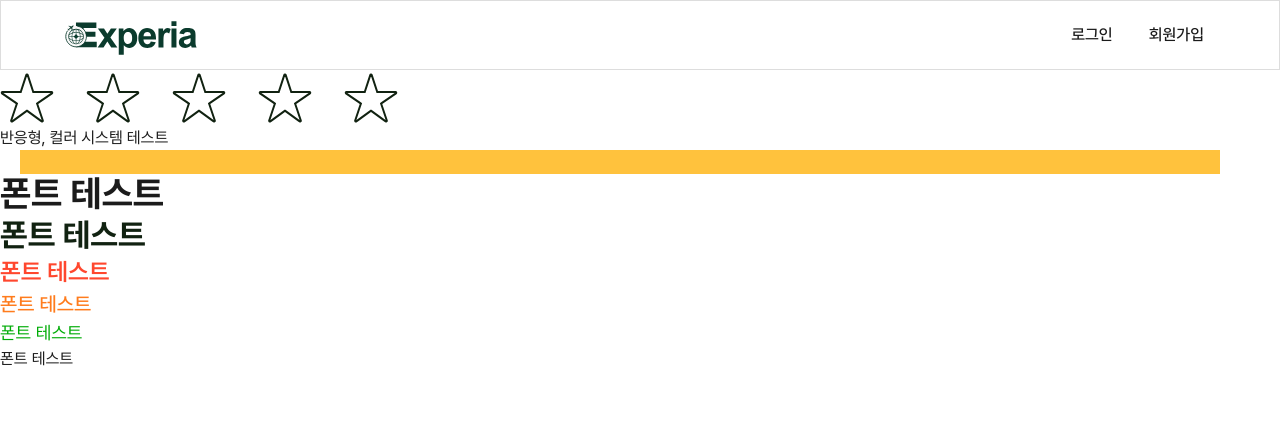
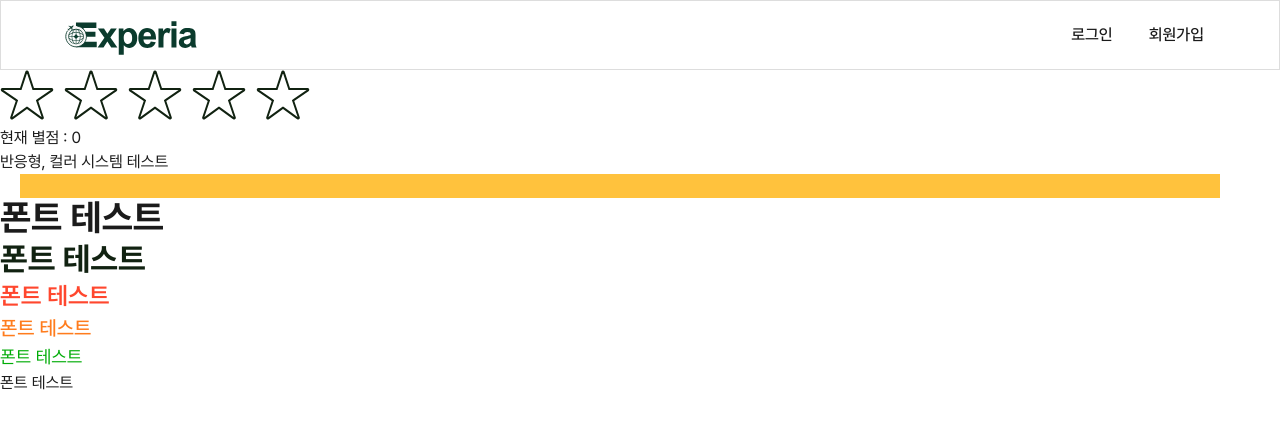
Before and after one commit to CODEIT-FE16-PART4-6/FINAL, a Next.js app: page / in a window 1280 px wide. Shown: the top 428 px of the page. Built offline with nearby package versions, Linux system fonts and the light colour scheme.

Commit message:
feat : 별점 컴포넌트 구현. 외부로 값 이용 체크.

```diff
--- a/src/app/page.tsx
+++ b/src/app/page.tsx
@@ -1,10 +1,16 @@
+'use client';
+
 import { StarRating } from '@/components/StarRating';
+import { useState } from 'react';
 
 export default function Home() {
+  const [rating, setRating] = useState(0);
+
   return (
     <main>
       <div>
-        <StarRating />
+        <StarRating value={rating} onChange={setRating} />
+        <div> 현재 별점 : {rating}</div>
       </div>
       반응형, 컬러 시스템 테스트
       <div className='bg-primary md:bg-green lg:bg-yellow h-6 w-full md:mx-5 md:w-[400px] lg:w-[1200px]'></div>
--- a/src/components/StarRating.tsx
+++ b/src/components/StarRating.tsx
@@ -12,20 +12,13 @@ interface StarRatingProps {
   onChange?: (rating: number) => void;
   size?: number;
 }
-/*
-const Star ()=>{
-
-
-}*/
-
 /**
  * 별점 컴포넌트
  * @param value - 초기 별점 으로 넣을 값.(완전 처음엔 0으로 설정 됨)
- * @param onChange -
- * @param size -
- * @returns - 리턴 값 설명
+ * @param onChange - 값의 변경 함수
+ * @param size - (반영 x 필요하면 사용)
  */
-export const StarRating = ({ value = 0, onChange, size = 32 }: StarRatingProps) => {
+export const StarRating = ({ value = 0, onChange }: StarRatingProps) => {
   const [currentRating, setCurrentRating] = useState(value); // 현재 선택된 값.
   const [hoverRating, setHoverRating] = useState(0); //마우스 를 올렸을 때의 임시값
   //[confirm, setConfirm] =useState(); //점수 확정 상태
@@ -39,7 +32,7 @@ export const StarRating = ({ value = 0, onChange, size = 32 }: StarRatingProps)
 
   return (
     <div>
-      <div className='flex h-14 w-14 gap-8'>
+      <div className='flex gap-2'>
         {STARS.map(star => (
           <button
             key={star}
@@ -48,7 +41,15 @@ export const StarRating = ({ value = 0, onChange, size = 32 }: StarRatingProps)
             onMouseEnter={() => setHoverRating(star)}
             onMouseLeave={() => setHoverRating(0)}
           >
-            {(hoverRating || currentRating) >= star ? <StarFilled /> : <StarEmpty />}
+            {(hoverRating || currentRating) >= star ? (
+              <div className='h-14 w-14'>
+                <StarFilled />
+              </div>
+            ) : (
+              <div className='h-14 w-14'>
+                <StarEmpty />
+              </div>
+            )}
           </button>
         ))}
       </div>
```
